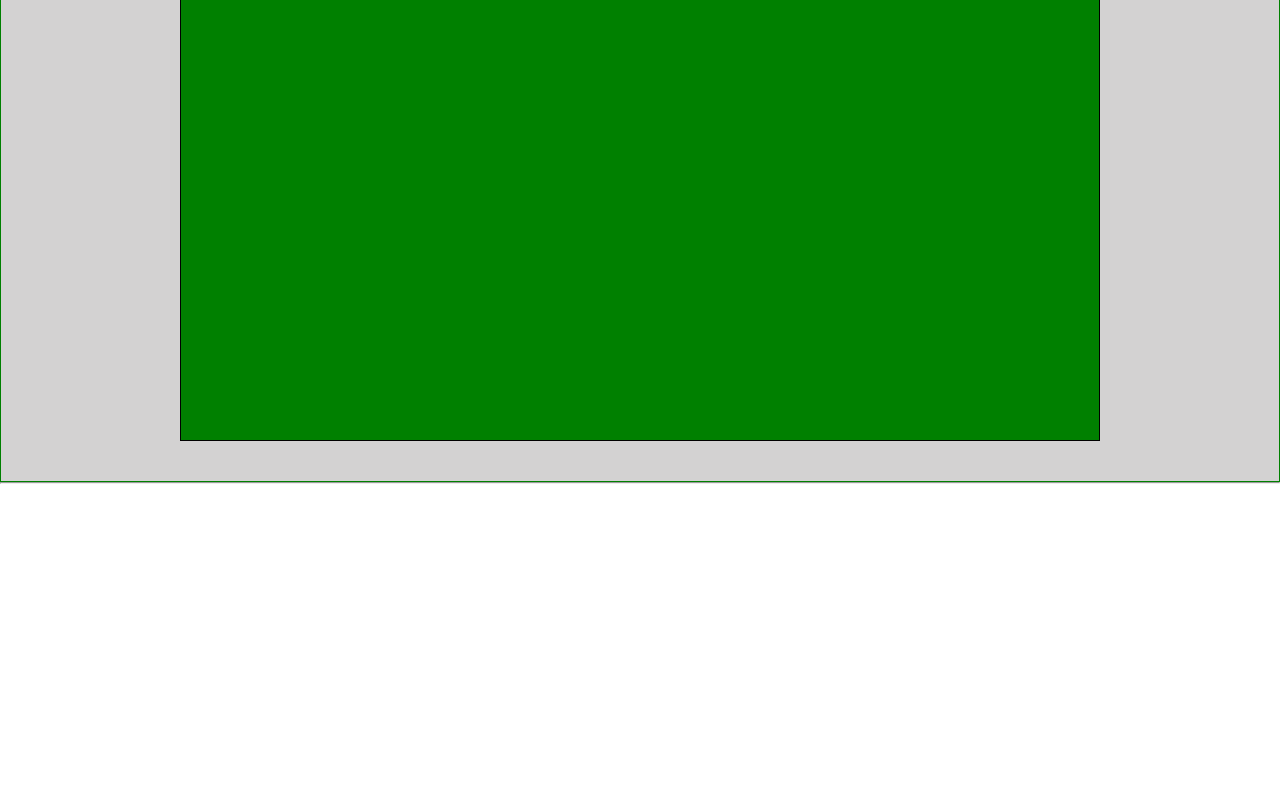
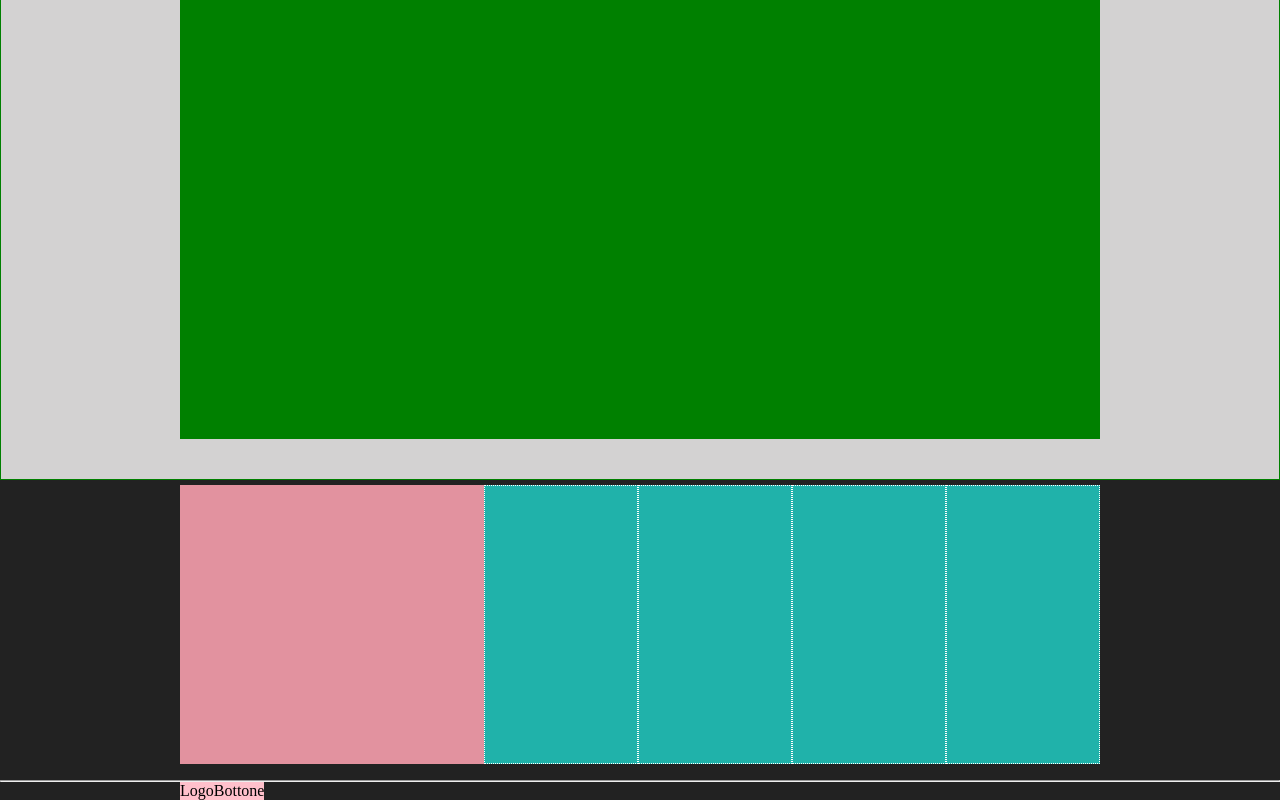
Before and after one commit to FabrizioCmp/htmlcss-struttura-discord, a plain HTML site: page index.html in a window 1280 px wide. Shown: the part 1714-2514 px from the top of the page. Before the commit the page ends 2198 px from the top, so only its background shows below. Drawn offline with Linux system fonts and the light colour scheme.

Commit message:
header & footer-pt1

```diff
--- a/index.html
+++ b/index.html
@@ -8,10 +8,10 @@
 <body>
     <header class="lblue">
         <div class="container orange flex">
-            <div class="col grow">
+            <div class="col grow1">
                 <div>logo</div>
             </div>
-            <div class="col header-center flex">
+            <div class="col header-center grow2 flex">
                 <ul class="flex">
                     <li>link</li>
                     <li>link</li>
@@ -20,7 +20,7 @@
                     <li>link</li>
                 </ul>
             </div>
-            <div class="col grow">
+            <div class="col grow1">
                 <div class="flex right">
                     Login
                 </div>
@@ -55,13 +55,18 @@
         </section>
     </main>
 
-    <footer>
-        <div>
-
+    <footer class="black">
+        <div class="container flex h300 foot1">
+            <div class="grow2 pink2"></div>
+            <div class="grow1 gsea borderw"></div>
+            <div class="grow1 gsea borderw"></div>
+            <div class="grow1 gsea borderw"></div>
+            <div class="grow1 gsea borderw"></div>
         </div>
         <hr>
-        <div>
-
+        <div class="container  flex blue2">
+            <div class="lpink">Logo</div>
+            <div class="lpink">Bottone</div>
         </div>
     </footer>
 </body>
--- a/style.css
+++ b/style.css
@@ -21,7 +21,6 @@ div > ul{
 .container{
     width: 920px;
     margin: 0 auto;
-    border: 1px solid black;
 }
 
 .w720{
@@ -49,8 +48,21 @@ div > ul{
 .green{
     background-color: green;
 }
+.pink2{
+    background-color: rgb(226, 146, 159);
+}
 .flex{
     display: flex;
+}
+.right{
+    justify-content: end;
+}
+.gsea{
+    background-color: lightseagreen;
+}
+
+.black{
+    background-color: rgb(34, 34, 34);
 }
 
 .row{
@@ -65,7 +77,6 @@ div > ul{
 }
 
 .header-center{
-    flex-grow: 3;
     border: 1px dotted black;
     justify-content: center;
 }
@@ -81,6 +92,10 @@ div > ul{
     justify-content: end;
 }
 
+.h50{
+    height: 50px;
+}
+
 .h200{
     height: 200px;
 }
@@ -92,3 +107,12 @@ div > ul{
 .h600{
     height: 600px;
 }
+
+.borderw{
+    border: 1px dotted white;
+}
+
+.foot1{
+    padding-top: 0.3rem;
+    padding-bottom: 1rem;
+}
```
